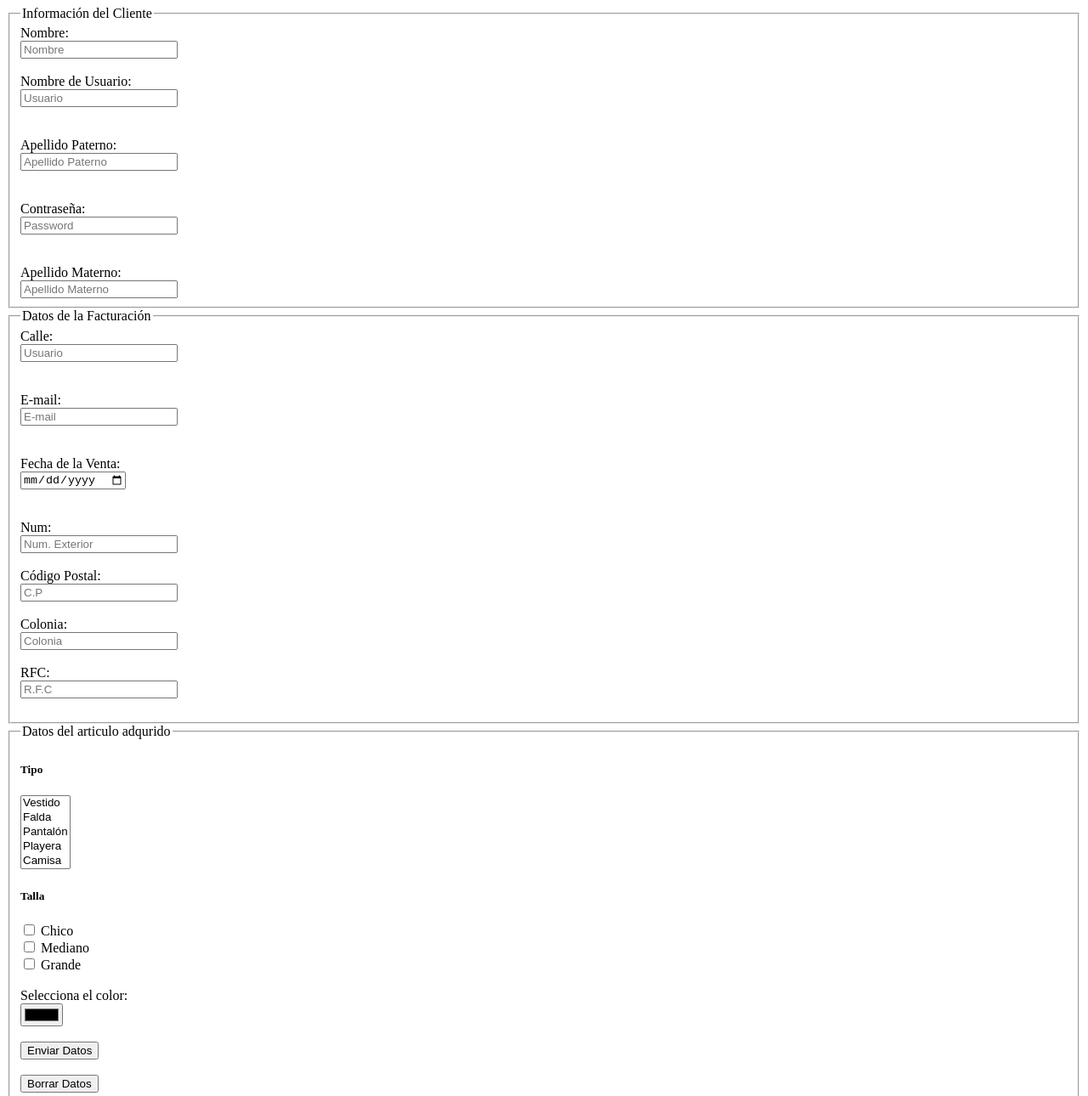
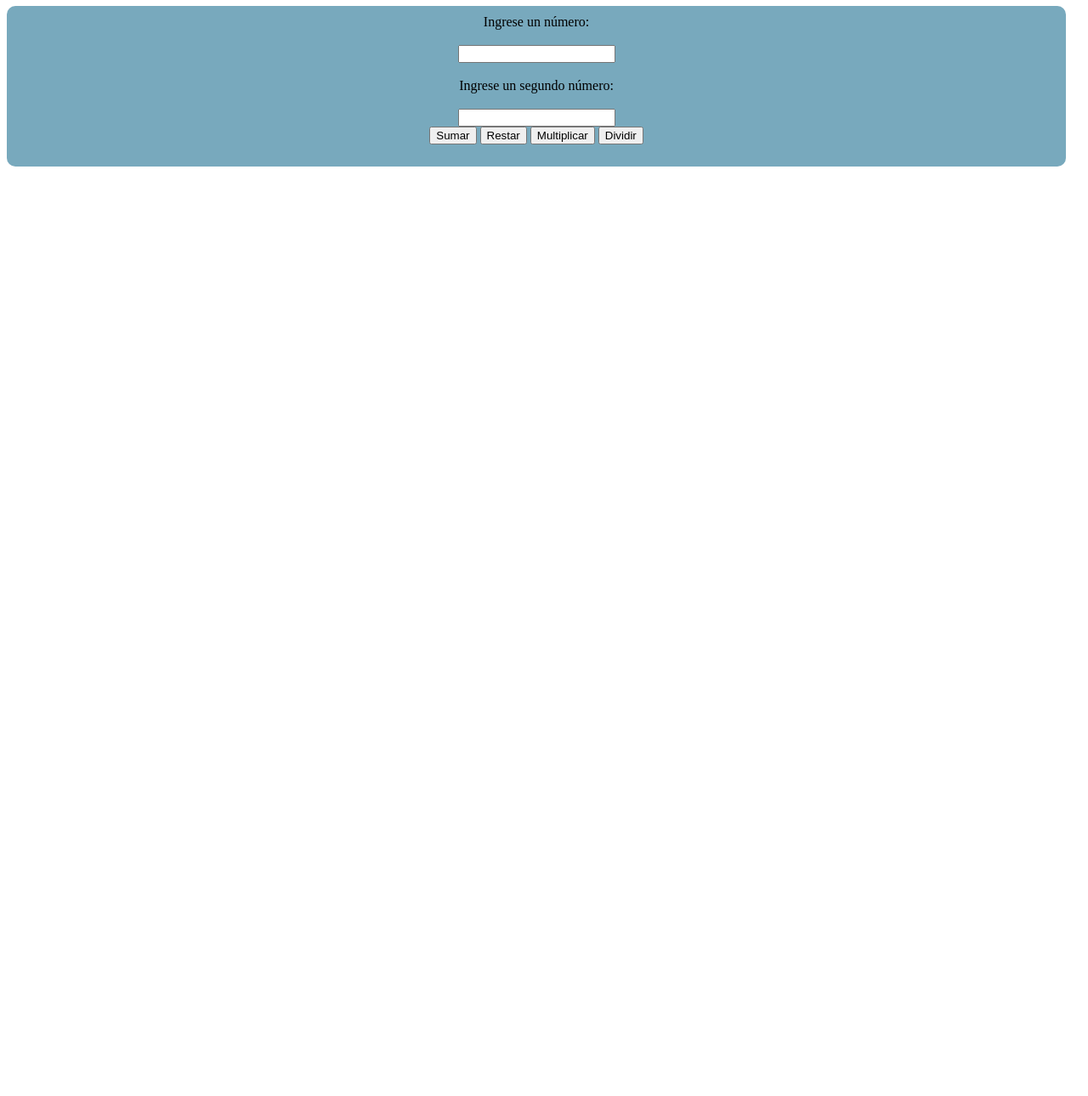
Before and after one commit to CarmenRojas179719/portafolio-evidencias, a plain HTML site: page practica_2.html in a window 1280 px wide. Shown: the part 73-1363 px from the top of the page at 85% size. After the commit the page ends 800 px from the top, so only its background shows below. Drawn offline with Linux system fonts and the light colour scheme.

Commit message:
Add files via upload

```diff
--- a/practica_2.html
+++ b/practica_2.html
@@ -4,148 +4,78 @@
     <meta charset="UTF-8">
     <meta http-equiv="X-UA-Compatible" content="IE=edge">
     <meta name="viewport" content="width=device-width, initial-scale=1.0">
-    <title>Document</title>
+    <title>Calculadora</title>
+    <link rel="icon" href="logo.matematicas.jfif">
+
+    <style>
+         h1
+         {
+            text-align: center;
+            color: blueviolet;
+        }
+
+        div{
+            display: block;
+            text-align: center;
+            padding: 10px;
+            margin-top: 20px;
+            background-color: rgba(26, 110, 143, 0.589);
+            border-radius: 10px;
+            width: 97%;
+        }
+    </style>
+
+    <script>
+        function sumar() {
+            var num1 = parseInt(document.getElementById("num1").value);
+            var num2 = parseInt(document.getElementById("num2").value);
+            var resultado = num1 + num2;
+            document.getElementById("resultado").innerHTML = "El resultado de la suma es: " + resultado;
+        }
+
+        function restar() {
+            var num1 = parseInt(document.getElementById("num1").value);
+            var num2 = parseInt(document.getElementById("num2").value);
+            var resultado = num1 - num2;
+            document.getElementById("resultado").innerHTML = "El resultado de la resta es: " + resultado;
+        }
+
+        function multiplicar() {
+            var num1 = parseInt(document.getElementById("num1").value);
+            var num2 = parseInt(document.getElementById("num2").value);
+            var resultado = num1 * num2;
+            document.getElementById("resultado").innerHTML = "El resultado de la multiplicación es: " + resultado;
+        }
+
+        function dividir() {
+            var num1 = parseInt(document.getElementById("num1").value);
+            var num2 = parseInt(document.getElementById("num2").value);
+            var resultado = num1 / num2;
+            document.getElementById("resultado").innerHTML = "El resultado de la división es: " + resultado;
+        }
+    </script>
 </head>
 <body>
-    <h1> <center> Tienda de ropa online </center> </h1>
+    <h1>Operaciones Matemáticas</h1>
+    <div class="container">
+        <form>
+            <label for="num1">Ingrese un número:</label>
+            <br>
+            <br>
+            <input type="number" id="num1"><br>
+            <br>
+            <label for="num2">Ingrese un segundo número:</label>
+            <br>
+            <br>
+            <input type="number" id="num2"><br>
 
-    <form action="" method="post" enctype="text/plain">
-        <fieldset>
-            <legend>
-                Información del Cliente
-            </legend>
+            <input type="button" value="Sumar" onclick="sumar()">
+            <input type="button" value="Restar" onclick="restar()">
+            <input type="button" value="Multiplicar" onclick="multiplicar()">
+            <input type="button" value="Dividir" onclick="dividir()">
+        </form>
 
-            <label for="Nombre">
-                Nombre: <br/>
-            </label>
-            <input type="text" placeholder="Nombre" maxlength="12" name="Nombre"
-             id="Nombre" required />
-
-            <br> <br/>
-
-            <label for="Usuario">
-                Nombre de Usuario: <br/>
-            </label>
-            <input type="text" placeholder="Usuario" maxlength="12" name="Usuario"
-             id="Usuario" />
-
-             <br> <br/>
-
-             <label for="Apellido Paterno">
-                <br> Apellido Paterno: <br/>
-            </label>
-            <input type="text" placeholder="Apellido Paterno" maxlength="12" name="Apellido Paterno"
-             id="Apellido Paterno" required/>
-
-             <br> <br/>
-
-             <label for="Password"><br> Contraseña:<br/> </label>
-            <input type="Password" name="Password" id="Password" placeholder="Password" />
-
-            <br> <br/>
-
-            <label for="Apellido Materno">
-                <br> Apellido Materno: <br/>
-            </label>
-            <input type="text" placeholder="Apellido Materno" maxlength="12" name="Apellido Materno"
-             id="Apellido Materno" required/>
-        </fieldset>
-
-    <form action="" method="post" enctype="text/plain"></form>
-        <fieldset>
-            <legend>
-                Datos de la Facturación
-            </legend>
-
-            <label for="calle">
-                Calle: <br/>
-            </label>
-            <input type="text" placeholder="Usuario" maxlength="12" name="calle"
-             id="calle" />
-
-             <br> <br/>
-
-             <label for="correo"> <br>E-mail:<br/> </label>
-             <input type="email" placeholder="E-mail" name="correo" id="correo" required/>
-
-             <br> <br/>
-
-             <label for="fechavent"> <br>Fecha de la Venta: <br/> </label>
-            <input type="date"/ name="fechavent" id="fechavent"> <br/>
-
-            <br> <br/>
-
-            <label for="Numext">
-                Num: <br/>
-            </label>
-            <input type="text" placeholder="Num. Exterior" maxlength="12" name="numtext"
-             id="numtext" />
-
-             <br> <br/>
-
-             <label for="CodeP">
-                Código Postal: <br/>
-            </label>
-            <input type="text" placeholder="C.P" maxlength="12" name="codep"
-             id="codep" />
-
-             <br> <br/>
-
-             <label for="Col">
-                Colonia: <br/>
-            </label>
-            <input type="text" placeholder="Colonia" maxlength="12" name="col"
-             id="col" />
-
-             <br> <br/>
-
-             <label for="rfc">
-                RFC: <br/>
-            </label>
-            <input type="text" placeholder="R.F.C" maxlength="12" name="rfc"
-             id="rfc" required/>
-
-             <br> <br/>
-
-                </fieldset>
-
-                <form action="" method="post" enctype="text/plain">
-                    <fieldset>
-                        <legend>
-                            Datos del articulo adqurido
-                        </legend>
-
-                        <h5>Tipo</h5>
-
-                        <select size="5" multiple>
-                            <option> Vestido  </option>
-                            <option> Falda </option>
-                            <option> Pantalón </option>
-                            <option> Playera </option>
-                            <option> Camisa </option>
-                        </select>
-
-                    <h5> Talla </h5>
-
-                    <input type="checkbox" name="talla1" id="talla1" value="talla1"/>
-                    <label for="talla1"> Chico </label><br/>
-
-                    <input type="checkbox" name="talla2" id="talla2" value= "talla2"/>
-                    <label for="talla2"> Mediano </label><br/>
-
-                    <input type="checkbox" name="talla3" id="talla3" />
-                    <label for="talla3"> Grande </label><br/>
-
-                    <label for="colores"><br> Selecciona el color: <br/></label>
-                    <input type="color" name="colores" id="colores"/></br>
-
-                    <br><input type="submit" value="Enviar Datos" /></br>
-                    <br><input type="reset" value="Borrar Datos"></br>
-                    </fieldset>
-
-                    <footer>
-                        <p align="right"><b>© Distribuidora de Ropa en Linea 2023</b></p>
-                      </footer>
-    </form>
+        <p id="resultado"></p>
+    </div>
 </body>
 </html>
```
Also changed, not shown: index.html (+5 -0 lines), logo.matematicas.jfif (added).
